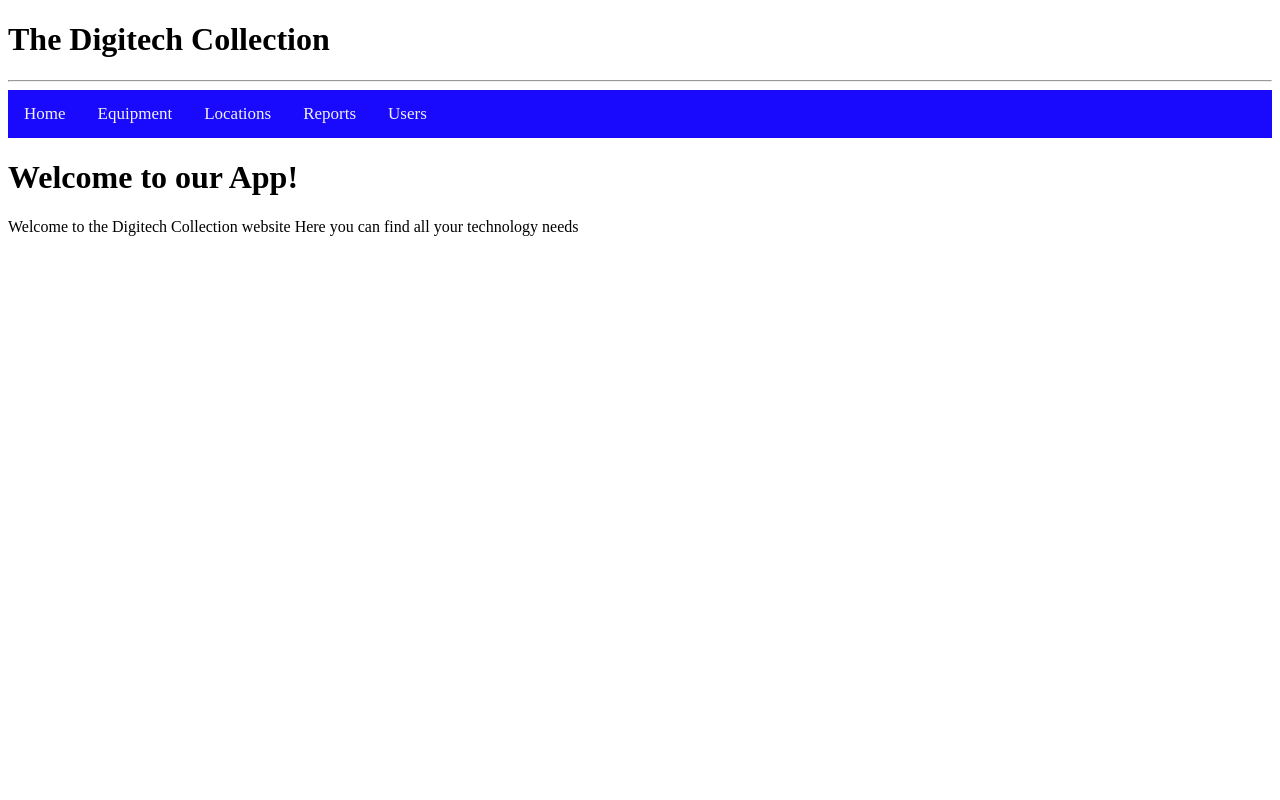
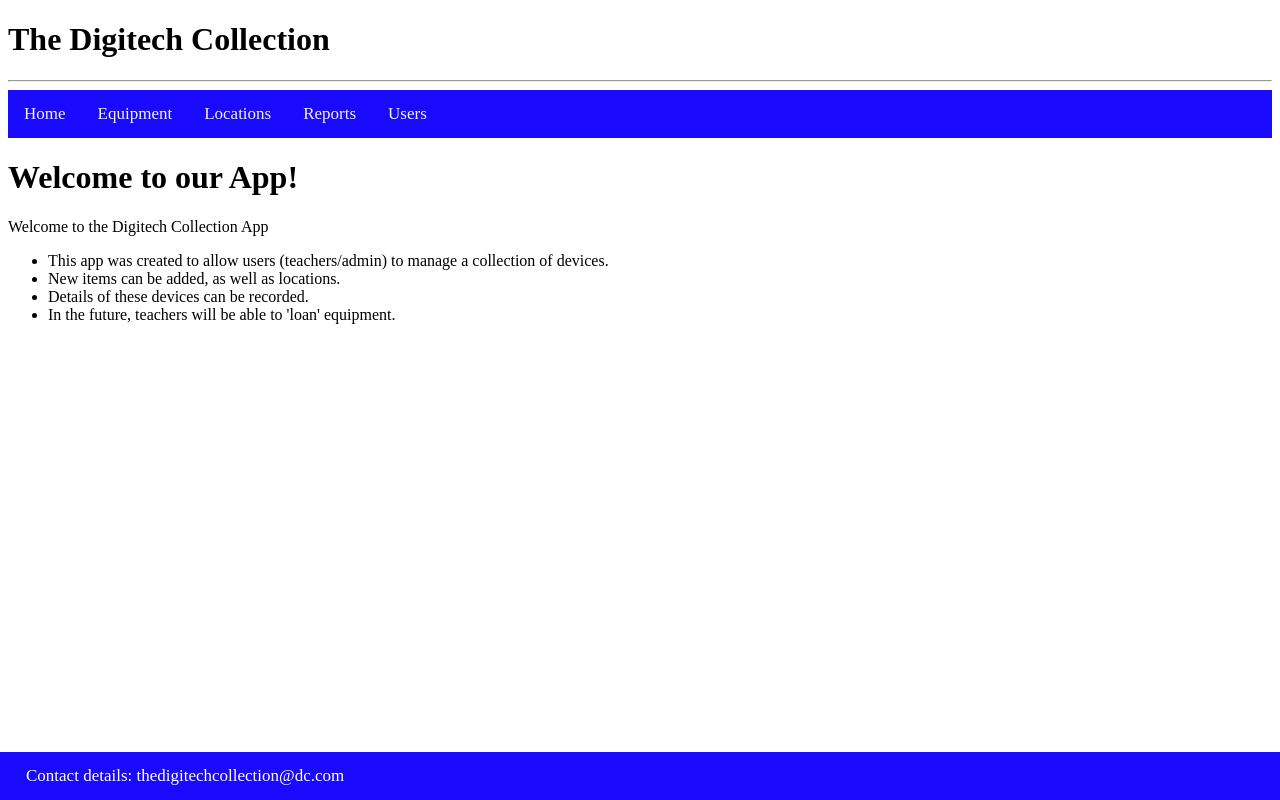
Before and after one commit to butlerk/digitech_collection, a Flask app: page / in a window 1280 px wide. Run offline with Flask 2, Linux system fonts and the light colour scheme.

Commit message:
Add footer

```diff
--- a/app/static/css/site.css
+++ b/app/static/css/site.css
@@ -27,3 +27,17 @@
     background-color: #04AA6D;
     color: white;
   }
+
+
+  .footer {
+    position: fixed;
+    font-size: 17px;
+    left: 0;
+    bottom: 0;
+    width: 100%;
+    background-color: rgb(25, 9, 253);
+    color: white;
+    text-align: left;
+    text-indent: 10px;
+    padding: 14px 16px;
+  }
--- a/app/templates/index.html
+++ b/app/templates/index.html
@@ -1,8 +1,15 @@
 {% extends 'menu.html' %}
+
 {% block content %}
 
 <h1> Welcome to our App! </h1>
-<p> Welcome to the Digitech Collection website
-    Here you can find all your technology needs
+<p> Welcome to the Digitech Collection App
+    <ul>
+        <li>This app was created to allow users (teachers/admin) to manage a collection of devices.</li>
+        <li>New items can be added, as well as locations.</li>
+        <li>Details of these devices can be recorded.</li>
+        <li> In the future, teachers will be able to 'loan' equipment. </li>
+      </ul>
+
 </p>
 {% endblock %}
--- a/app/templates/menu.html
+++ b/app/templates/menu.html
@@ -1,3 +1,6 @@
+
+<!-- This is the menu for our app-->
+
 <!DOCTYPE html>
 <html>
     <head>
@@ -22,7 +25,19 @@
           </div>
 
         {% block content %}
+        <!-- This is where the child pages will go -->
         {% endblock %}
+        </div>
+        <footer class = "footer">
+           Contact details: thedigitechcollection@dc.com
+        </footer>
+
+
+
+
+    </body>
+
+
 
     </body>
 
```
